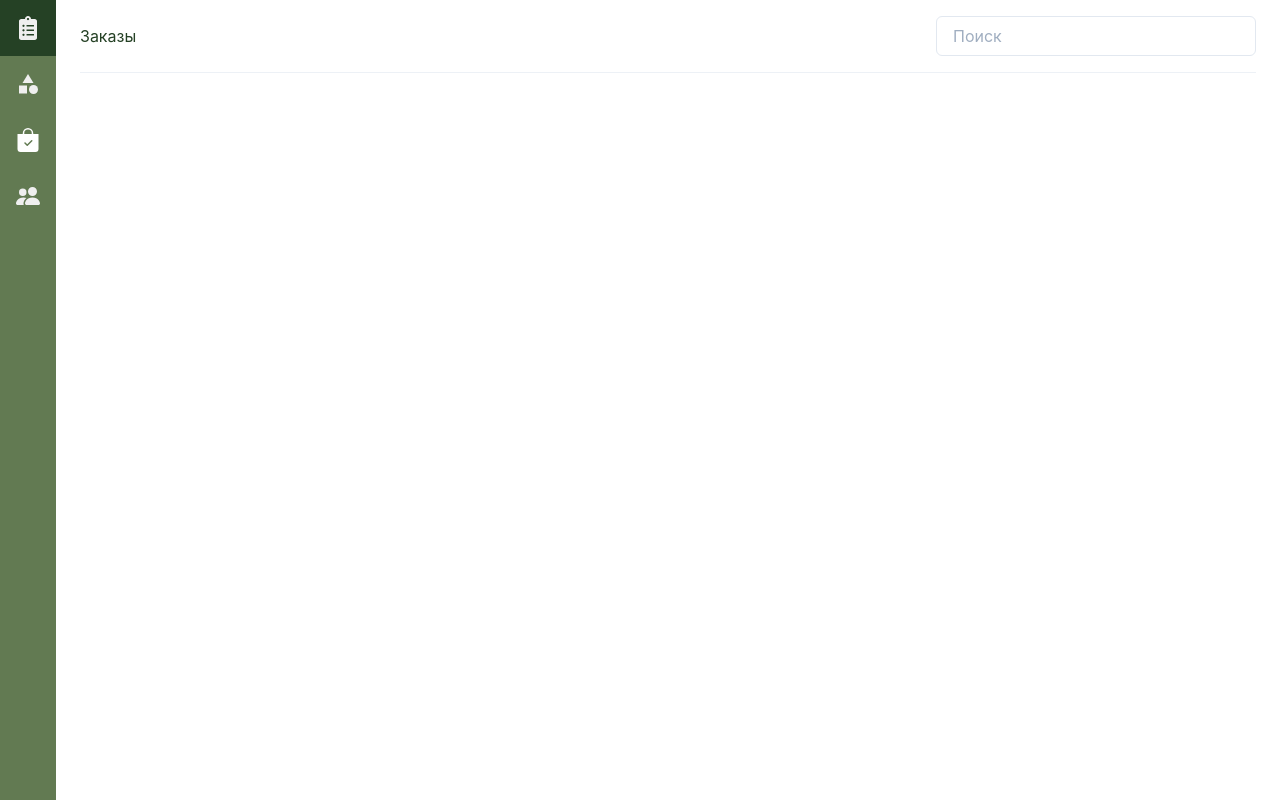
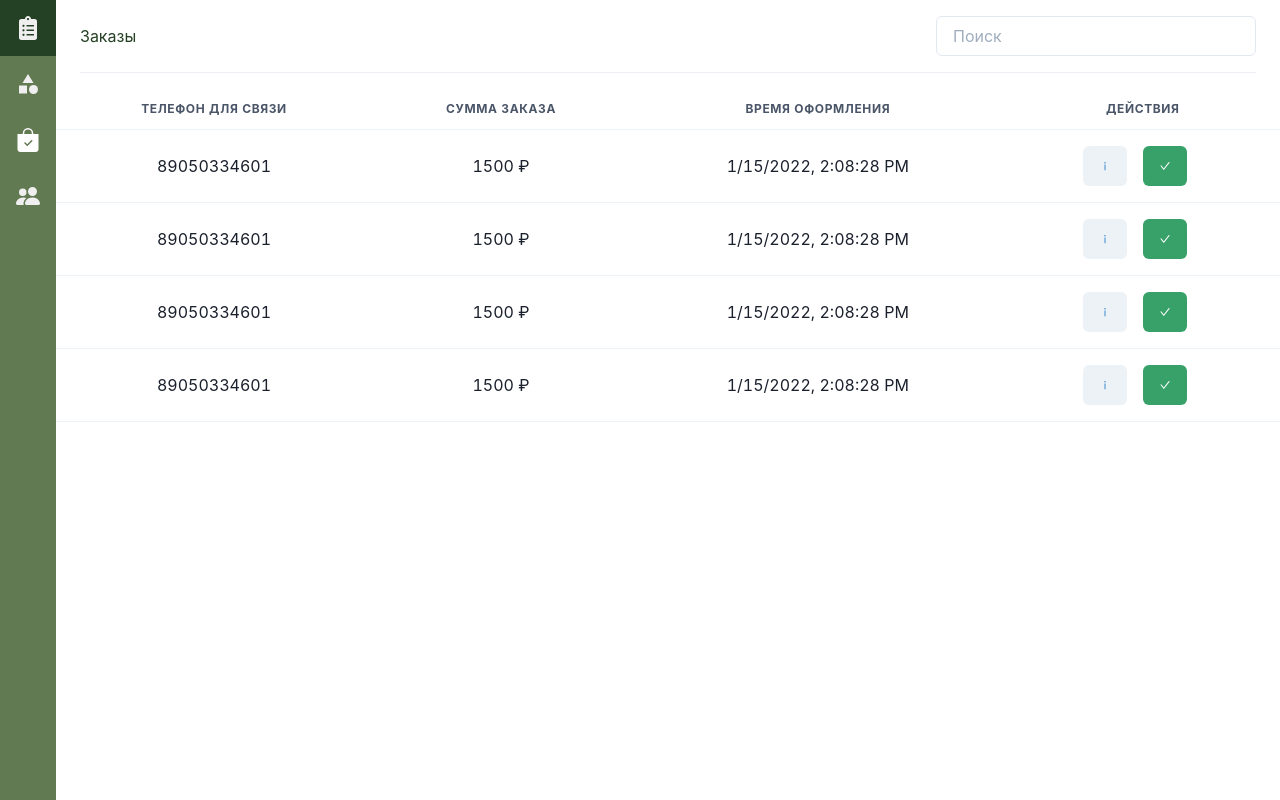
Before and after one commit to turtletongue/bonsay_admin, a React (Create React App) app: page /orders in a window 1280 px wide. Built offline with nearby package versions, Linux system fonts and the light colour scheme.

Commit message:
orders page

```diff
--- a/src/App.tsx
+++ b/src/App.tsx
@@ -2,6 +2,7 @@ import { ReactNode } from 'react';
 import { Flex, Box } from '@chakra-ui/react';
 import { Routes, Route, useLocation, Navigate } from 'react-router-dom';
 
+import Orders from './pages/orders.page';
 import Categories from './pages/categories.page';
 import Products from './pages/products.page';
 import Navbar from './components/navbar.component';
@@ -26,6 +27,7 @@ const App = ({ children }: AppProps) => {
           <Route index element={<Navigate to="products" />} />
           <Route path="products" element={<Products />} />
           <Route path="categories" element={<Categories />} />
+          <Route path="orders" element={<Orders />} />
         </Routes>
       </Box>
     </Flex>
--- /dev/null
+++ b/src/pages/orders.page.tsx
@@ -0,0 +1,243 @@
+import { useSearchParams, useLocation } from 'react-router-dom';
+import { Box, Icon, Button, Table, Tbody } from '@chakra-ui/react';
+import { AiOutlineInfo, AiOutlineCheck } from 'react-icons/ai';
+
+import TableHead from '../components/table-head.component';
+import TableRow from '../components/table-row.component';
+import Pagination from '../components/pagination.component';
+
+import { Order } from '../declarations';
+
+export const Orders = () => {
+  const [params] = useSearchParams();
+  const { pathname } = useLocation();
+
+  const orders: Order[] = [
+    {
+      id: 1,
+      phone: '89050334601',
+      client: {
+        id: 1,
+        user: {
+          email: 'client@gmail.com',
+        },
+      },
+      address: {
+        id: 1,
+        city: 'Москва',
+        street: 'Белая',
+        house: '7A',
+        postcode: '404053',
+      },
+      purchases: [
+        {
+          id: 1,
+          qty: 2,
+          product: {
+            id: 1,
+            name: 'MONDAY PINE',
+            price: 750,
+            description: '',
+            createdAt: '2020-12-20',
+            updatedAt: '2020-12-20',
+            age: 30,
+            height: 34,
+            upload: {
+              path: 'https://images.unsplash.com/photo-1642252797294-c8a97b9d66cf?ixlib=rb-1.2.1&ixid=MnwxMjA3fDB8MHxwaG90by1wYWdlfHx8fGVufDB8fHx8&auto=format&fit=crop&w=465&q=80',
+            },
+          },
+        },
+      ],
+      payments: [
+        {
+          id: 1,
+          sum: 750,
+        },
+      ],
+      createdAt: new Date(),
+    },
+    {
+      id: 2,
+      phone: '89050334601',
+      client: {
+        id: 1,
+        user: {
+          email: 'client@gmail.com',
+        },
+      },
+      address: {
+        id: 1,
+        city: 'Москва',
+        street: 'Белая',
+        house: '7A',
+        postcode: '404053',
+      },
+      purchases: [
+        {
+          id: 1,
+          qty: 2,
+          product: {
+            id: 1,
+            name: 'MONDAY PINE',
+            price: 750,
+            description: '',
+            createdAt: '2020-12-20',
+            updatedAt: '2020-12-20',
+            age: 30,
+            height: 34,
+            upload: {
+              path: 'https://images.unsplash.com/photo-1642252797294-c8a97b9d66cf?ixlib=rb-1.2.1&ixid=MnwxMjA3fDB8MHxwaG90by1wYWdlfHx8fGVufDB8fHx8&auto=format&fit=crop&w=465&q=80',
+            },
+          },
+        },
+      ],
+      payments: [
+        {
+          id: 1,
+          sum: 750,
+        },
+      ],
+      createdAt: new Date(),
+    },
+    {
+      id: 3,
+      phone: '89050334601',
+      client: {
+        id: 1,
+        user: {
+          email: 'client@gmail.com',
+        },
+      },
+      address: {
+        id: 1,
+        city: 'Москва',
+        street: 'Белая',
+        house: '7A',
+        postcode: '404053',
+      },
+      purchases: [
+        {
+          id: 1,
+          qty: 2,
+          product: {
+            id: 1,
+            name: 'MONDAY PINE',
+            price: 750,
+            description: '',
+            createdAt: '2020-12-20',
+            updatedAt: '2020-12-20',
+            age: 30,
+            height: 34,
+            upload: {
+              path: 'https://images.unsplash.com/photo-1642252797294-c8a97b9d66cf?ixlib=rb-1.2.1&ixid=MnwxMjA3fDB8MHxwaG90by1wYWdlfHx8fGVufDB8fHx8&auto=format&fit=crop&w=465&q=80',
+            },
+          },
+        },
+      ],
+      payments: [
+        {
+          id: 1,
+          sum: 750,
+        },
+      ],
+      createdAt: new Date(),
+    },
+    {
+      id: 4,
+      phone: '89050334601',
+      client: {
+        id: 1,
+        user: {
+          email: 'client@gmail.com',
+        },
+      },
+      address: {
+        id: 1,
+        city: 'Москва',
+        street: 'Белая',
+        house: '7A',
+        postcode: '404053',
+      },
+      purchases: [
+        {
+          id: 1,
+          qty: 2,
+          product: {
+            id: 1,
+            name: 'MONDAY PINE',
+            price: 750,
+            description: '',
+            createdAt: '2020-12-20',
+            updatedAt: '2020-12-20',
+            age: 30,
+            height: 34,
+            upload: {
+              path: 'https://images.unsplash.com/photo-1642252797294-c8a97b9d66cf?ixlib=rb-1.2.1&ixid=MnwxMjA3fDB8MHxwaG90by1wYWdlfHx8fGVufDB8fHx8&auto=format&fit=crop&w=465&q=80',
+            },
+          },
+        },
+      ],
+      payments: [
+        {
+          id: 1,
+          sum: 750,
+        },
+      ],
+      createdAt: new Date(),
+    },
+  ];
+
+  const getData = (order: Order) => {
+    return [
+      { id: 1, node: order.phone },
+      {
+        id: 2,
+        node: `${order.purchases.reduce(
+          (sum, { qty, product: { price } }) => sum + qty * price,
+          0
+        )} ₽`,
+      },
+      { id: 3, node: order.createdAt?.toLocaleString() },
+      {
+        id: 4,
+        node: (
+          <>
+            <Button>
+              <Icon as={AiOutlineInfo} color="blue.500" w={3} h={3} />
+            </Button>
+            <Button colorScheme="green" marginX="1rem">
+              <Icon as={AiOutlineCheck} w={3} h={3} />
+            </Button>
+          </>
+        ),
+      },
+    ];
+  };
+
+  return (
+    <Box>
+      <Table variant="simple" maxH="80vh" overflow="hidden">
+        <TableHead
+          titles={[
+            'Телефон для связи',
+            'Сумма заказа',
+            'Время оформления',
+            'Действия',
+          ]}
+        />
+        <Tbody>
+          {orders.map((order) => {
+            return <TableRow key={order.id} data={getData(order)} />;
+          })}
+        </Tbody>
+      </Table>
+      <Pagination
+        pageNumber={Number(params.get('page')) || 1}
+        url={pathname}
+        total={orders.length}
+      />
+    </Box>
+  );
+};
+
+export default Orders;
```
Also changed, not shown: src/declarations.d.ts (+45 -0 lines).
